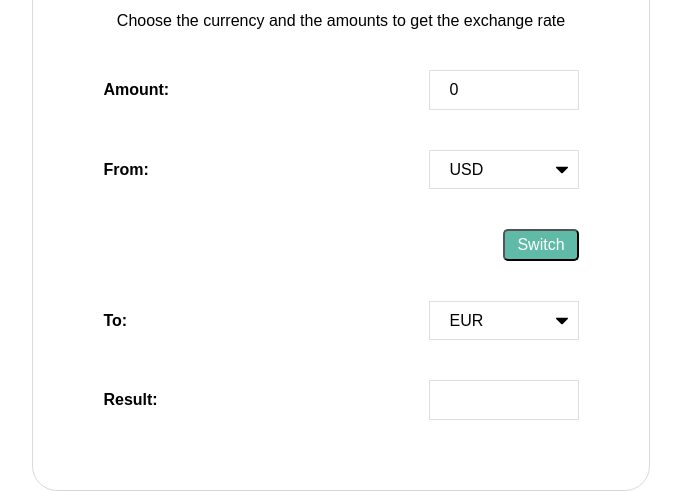
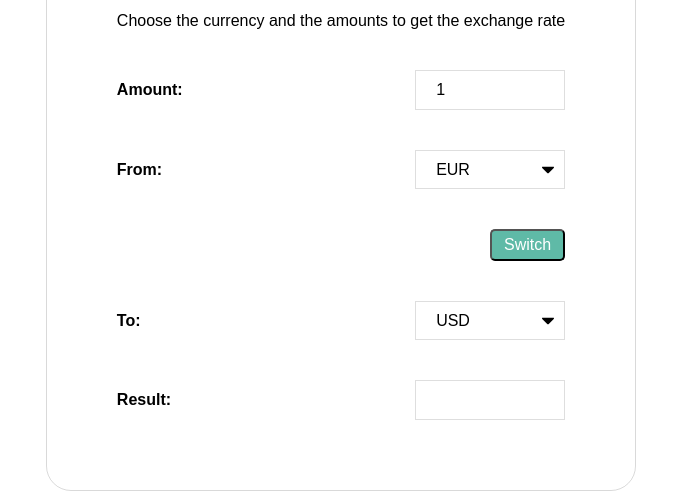
Before and after one commit to HelenQuang/Currency-Convertor, a plain HTML site: page index.html in a window 1280 px wide. Both pictures are taken after a click on the button "Switch". Shown: the part 375-866 px from the top of the page, without its empty margins (299-980 px from the left). Drawn offline with Linux system fonts and the light colour scheme; no server answers.

Commit message:
Complete

```diff
--- a/index.html
+++ b/index.html
@@ -17,7 +17,7 @@
       <div class="container">
         <div class="amount">
           <span class="amount-text">Amount:</span>
-          <input type="number" class="amount-box" placeholder="0" value="0" />
+          <input type="number" class="amount-box" placeholder="0" value="1" />
         </div>
 
         <div class="currency">
@@ -79,7 +79,8 @@
         </div>
 
         <div class="swap-rate-container">
-          <button class="btn" id="switch">Switch</button>
+          <div class="rate"></div>
+          <button class="btn">Switch</button>
         </div>
 
         <div class="currency">
--- a/script.js
+++ b/script.js
@@ -1,5 +1,34 @@
 const amountBox = document.querySelector(".amount-box");
 const currencyFrom = document.querySelector(".currency-from");
 const currencyTo = document.querySelector(".currency-to");
+const rateEl = document.querySelector(".rate");
 const switchButton = document.querySelector(".btn");
 const resultBox = document.querySelector(".result-box");
+
+function calculate() {
+  const currFrom = currencyFrom.value;
+  const currTo = currencyTo.value;
+
+  //Fetch API
+  fetch(`https://api.exchangerate-api.com/v4/latest/${currFrom}`)
+    .then((res) => res.json())
+    .then((data) => {
+      const rate = data.rates[currTo];
+
+      rateEl.innerHTML = `1 ${currFrom} = ${rate} ${currTo}`;
+
+      resultBox.innerHTML = (amountBox.value * rate).toFixed(2);
+    });
+}
+
+//Add event listener
+amountBox.addEventListener("input", calculate);
+currencyFrom.addEventListener("change", calculate);
+currencyTo.addEventListener("change", calculate);
+switchButton.addEventListener("click", () => {
+  [currencyFrom.value, currencyTo.value] = [
+    currencyTo.value,
+    currencyFrom.value,
+  ];
+  calculate();
+});
--- a/style.css
+++ b/style.css
@@ -35,14 +35,26 @@ p {
   margin-bottom: 20px;
 }
 
+.swap-rate-container {
+  display: flex;
+  justify-content: space-between;
+  gap: 0;
+}
+
 .btn {
   color: #fff;
   background: var(--primary-color);
-  cursor: pointer;
   border-radius: 5px;
   font-size: 16px;
   padding: 5px 12px;
-  margin: 20px 0 20px 400px;
+  margin: 20px 0 20px 0px;
+}
+
+.rate {
+  color: var(--primary-color);
+  font-size: 16px;
+  padding: 5px 12px 5px 0;
+  margin: 20px 0 20px 0px;
 }
 
 span {
```
Also changed, not shown: 1 other file.
